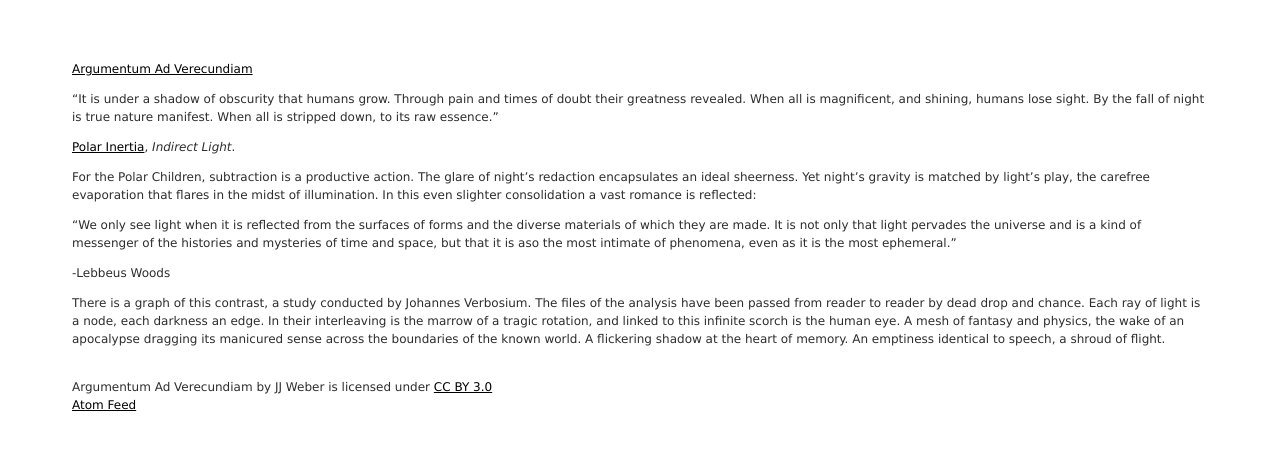
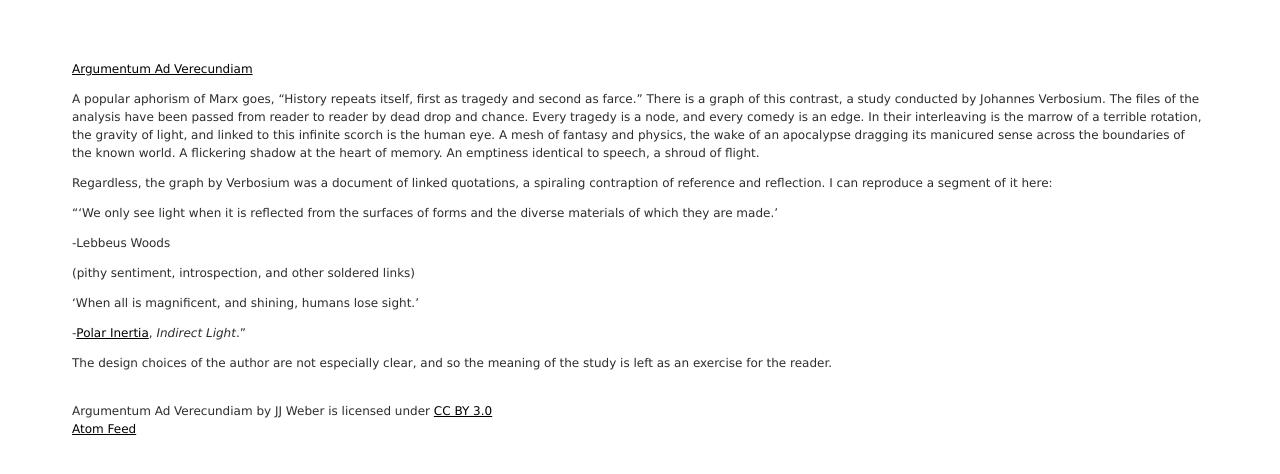
Before and after one commit to jjjjw/argumentum-v, a Jekyll site: the page built from _posts/2013-3-23-indirect-light.md, in a window 1280 px wide. Shown: the top 474 px of the page. Built offline with Jekyll 4.4.1, drawn with Linux system fonts in a browser that asks for light colours.

Commit message:
Editing: Indirect Light. Move a paragraph and alter quotation use.

```diff
--- a/_posts/2013-3-23-indirect-light.md
+++ b/_posts/2013-3-23-indirect-light.md
@@ -4,14 +4,18 @@ title: Indirect Light
 permalink: '2.html'
 ---
 
-"It is under a shadow of obscurity that humans grow. Through pain and times of doubt their greatness revealed. When all is magnificent, and shining, humans lose sight. By the fall of night is true nature manifest. When all is stripped down, to its raw essence."
+A popular aphorism of Marx goes, "History repeats itself, first as tragedy and second as farce." There is a graph of this contrast, a study conducted by Johannes Verbosium. The files of the analysis have been passed from reader to reader by dead drop and chance. Every tragedy is a node, and every comedy is an edge. In their interleaving is the marrow of a terrible rotation, the gravity of light, and linked to this infinite scorch is the human eye. A mesh of fantasy and physics, the wake of an apocalypse dragging its manicured sense across the boundaries of the known world. A flickering shadow at the heart of memory. An emptiness identical to speech, a shroud of flight.
 
-- [Polar Inertia](http://www.3141592653589793238462.com/), *Indirect Light*.
+Regardless, the graph by Verbosium was a document of linked quotations, a spiraling contraption of reference and reflection. I can reproduce a segment of it here:
 
-For the Polar Children, subtraction is a productive action. The glare of night's redaction encapsulates an ideal sheerness. Yet night's gravity is matched by light's play, the carefree evaporation that flares in the midst of illumination. In this even slighter consolidation a vast romance is reflected:
-
-"We only see light when it is reflected from the surfaces of forms and the diverse materials of which they are made. It is not only that light pervades the universe and is a kind of messenger of the histories and mysteries of time and space, but that it is aso the most intimate of phenomena, even as it is the most ephemeral."
+"'We only see light when it is reflected from the surfaces of forms and the diverse materials of which they are made.'
 
 -Lebbeus Woods
 
-There is a graph of this contrast, a study conducted by Johannes Verbosium. The files of the analysis have been passed from reader to reader by dead drop and chance. Each ray of light is a node, each darkness an edge. In their interleaving is the marrow of a tragic rotation, and linked to this infinite scorch is the human eye. A mesh of fantasy and physics, the wake of an apocalypse dragging its manicured sense across the boundaries of the known world. A flickering shadow at the heart of memory. An emptiness identical to speech, a shroud of flight.
+(pithy sentiment, introspection, and other soldered links)
+
+'When all is magnificent, and shining, humans lose sight.'
+
+-[Polar Inertia](http://www.3141592653589793238462.com/), *Indirect Light*."
+
+The design choices of the author are not especially clear, and so the meaning of the study is left as an exercise for the reader.
```
